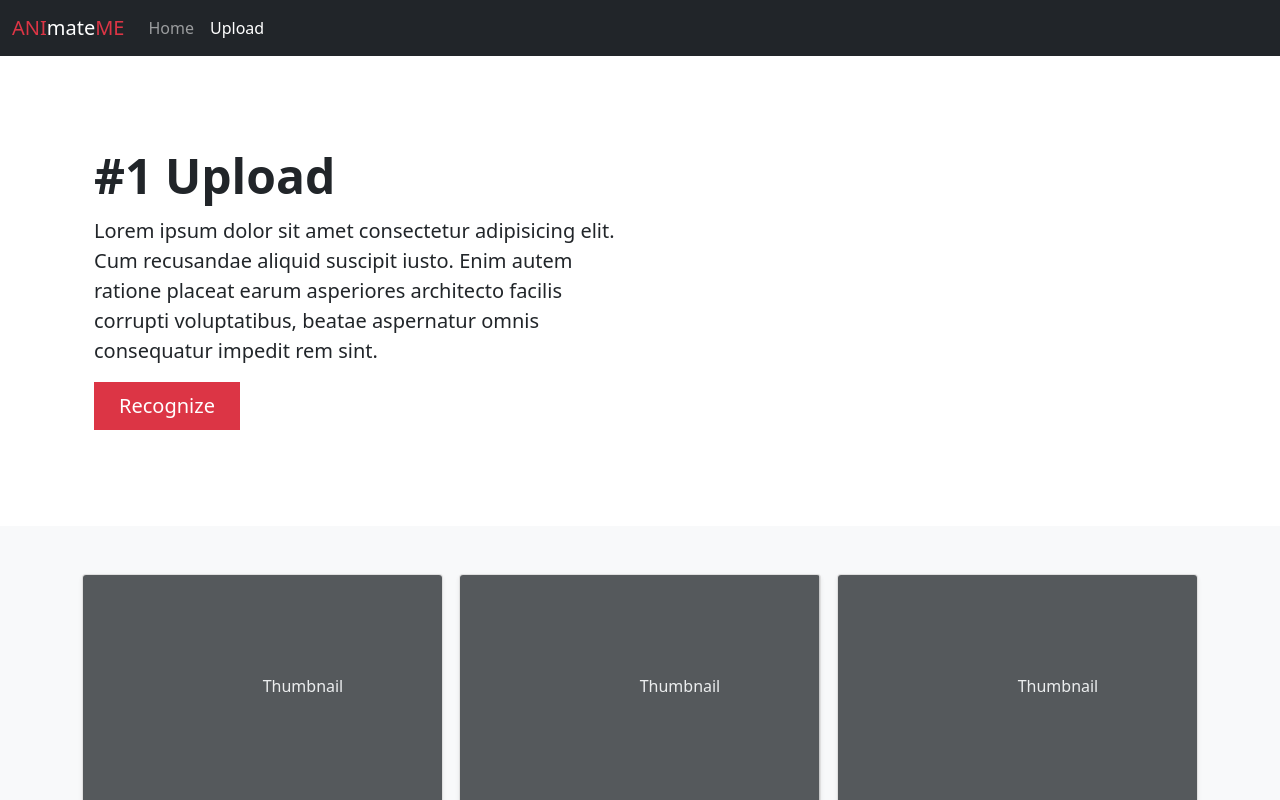
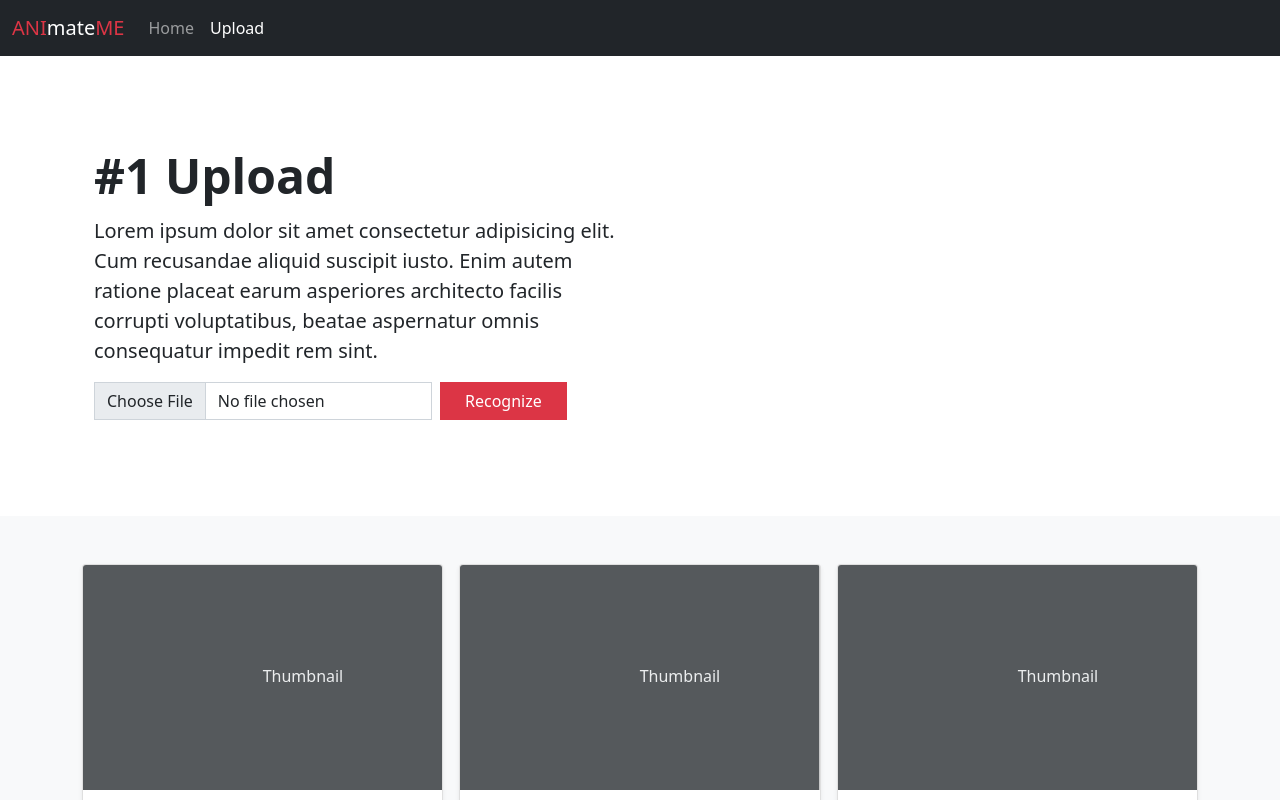
Before and after one commit to pssyvende/AngularTutorial, an Angular app: page /upload in a window 1280 px wide. Shown: the top 800 px of the page. Built offline with nearby package versions, Linux system fonts and the light colour scheme.

Commit message:
6.2 Dodanie inputu do uploadu plikow

```diff
--- a/src/app/upload/upload.component.html
+++ b/src/app/upload/upload.component.html
@@ -7,8 +7,10 @@
             <h1 class="display-5 fw-bold lh-1 mb-3">#1 Upload</h1>
             <p class="lead">Lorem ipsum dolor sit amet consectetur adipisicing elit. Cum recusandae aliquid suscipit iusto. Enim autem ratione placeat earum asperiores architecto facilis corrupti voluptatibus, beatae aspernatur omnis consequatur impedit rem sint.</p>
             <div class="d-grid gap-2 d-md-flex justify-content-md-start">
-                <!--file input-->
-                <button type="button" class="btn btn-danger btn-lg px-4 me-md-2 rounded-0">Recognize</button>
+                <div>
+                    <input class="form-control rounded-0" type="file" id="formFile">
+                </div>
+                <button type="button" class="btn btn-danger btn-md px-4 me-md-2 rounded-0">Recognize</button>
             </div>
         </div>
     </div>
```
